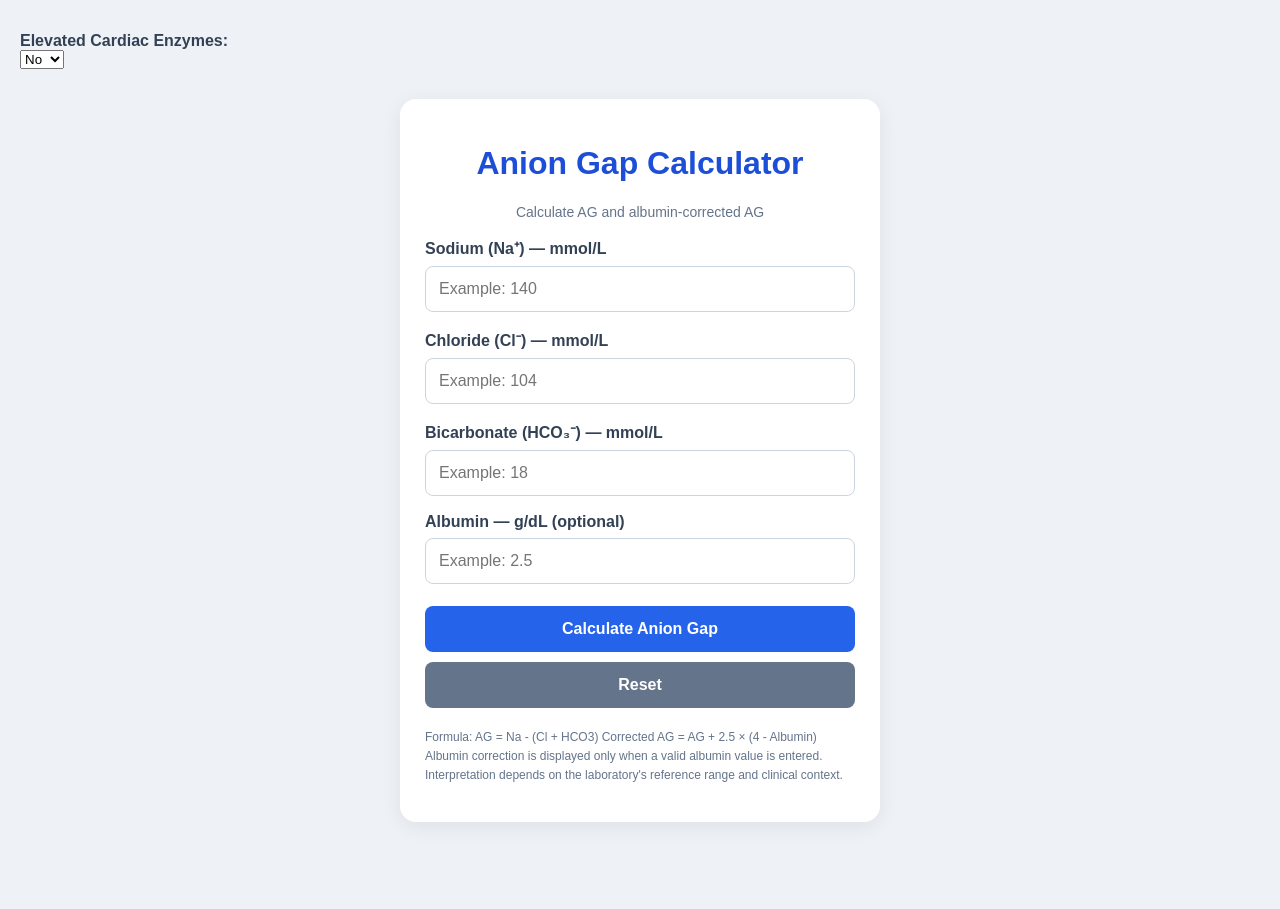
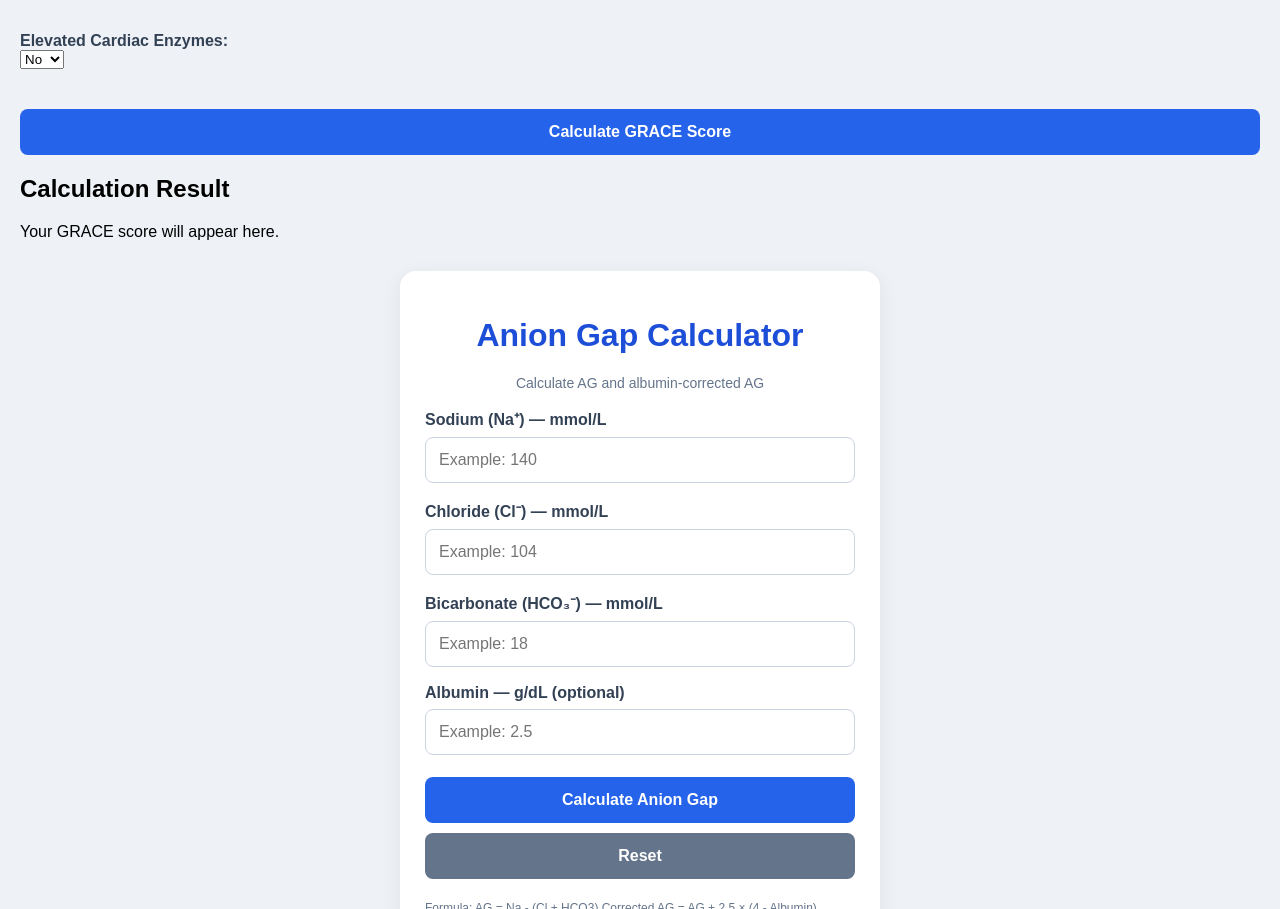
Before and after one commit to Kuniam68/My-second-try, a plain HTML site: page index.html in a window 1280 px wide. Shown: the part 794-1703 px from the top of the page. Before the commit the page ends 1666 px from the top, so only its background shows below. Drawn offline with Linux system fonts and the light colour scheme.

Commit message:
Add GRACE score calculation feature
Added a button to calculate the GRACE score and implemented the calculation logic in a new script.

```diff
--- a/index.html
+++ b/index.html
@@ -169,6 +169,17 @@ button {
     <option value="0">No</option>
     <option value="1">Yes</option>
 </select>
+<br><br>
+
+<button onclick="calculateGRACE()">
+    Calculate GRACE Score
+</button>
+
+<h2>Calculation Result</h2>
+
+<div id="result">
+    Your GRACE score will appear here.
+</div>
 <div class="container">
 
 <h1>Anion Gap Calculator</h1>
@@ -311,5 +322,100 @@ function resetCalculator() {
 
 </script>
 
+<script>
+function calculateGRACE() {
+
+    // 1. Read clinical parameters
+    let age = Number(document.getElementById("age").value);
+    let hr = Number(document.getElementById("heartRate").value);
+    let sbp = Number(document.getElementById("sbp").value);
+    let cr = Number(document.getElementById("creatinine").value);
+
+    let killip = Number(document.getElementById("killip").value);
+    let arrest = Number(document.getElementById("arrest").value);
+    let st = Number(document.getElementById("st").value);
+    let enzymes = Number(document.getElementById("enzymes").value);
+
+    // 2. Validate numerical inputs
+    let inputs = ["age", "heartRate", "sbp", "creatinine"];
+
+    for (let id of inputs) {
+        let value = document.getElementById(id).value;
+
+        if (value === "" || !Number.isFinite(Number(value)) ||
+            Number(value) < 0) {
+            alert("Please enter valid clinical parameters.");
+            return;
+        }
+    }
+
+    // 3. Calculate age points
+    let agePoints =
+        age < 30 ? 0 :
+        age < 40 ? 8 :
+        age < 50 ? 25 :
+        age < 60 ? 41 :
+        age < 70 ? 58 :
+        age < 80 ? 75 :
+        age < 90 ? 91 : 100;
+
+    // 4. Calculate heart rate points
+    let hrPoints =
+        hr < 50 ? 0 :
+        hr < 70 ? 3 :
+        hr < 90 ? 9 :
+        hr < 110 ? 15 :
+        hr < 150 ? 24 :
+        hr < 200 ? 38 : 46;
+
+    // 5. Calculate systolic BP points
+    let sbpPoints =
+        sbp < 80 ? 58 :
+        sbp < 100 ? 53 :
+        sbp < 120 ? 43 :
+        sbp < 140 ? 34 :
+        sbp < 160 ? 24 :
+        sbp < 200 ? 10 : 0;
+
+    // 6. Calculate creatinine points
+    let crPoints =
+        cr < 0.40 ? 1 :
+        cr < 0.80 ? 4 :
+        cr < 1.20 ? 7 :
+        cr < 1.60 ? 10 :
+        cr < 2.00 ? 13 :
+        cr < 4.00 ? 21 : 28;
+
+    // 7. Calculate total GRACE score
+    let total =
+        agePoints +
+        hrPoints +
+        sbpPoints +
+        crPoints +
+        (killip === 1 ? 0 :
+         killip === 2 ? 20 :
+         killip === 3 ? 39 : 59) +
+        arrest * 39 +
+        st * 28 +
+        enzymes * 14;
+
+    // 8. Determine risk category
+    let risk;
+
+    if (total <= 108) {
+        risk = "Low Risk";
+    } else if (total <= 140) {
+        risk = "Intermediate Risk";
+    } else {
+        risk = "High Risk";
+    }
+
+    // 9. Display result
+    document.getElementById("result").innerHTML =
+        "<h3>Total GRACE Score: " + total + "</h3>" +
+        "<h3>Risk Category: " + risk + "</h3>";
+}
+</script>
+
 </body>
 </html>
```
